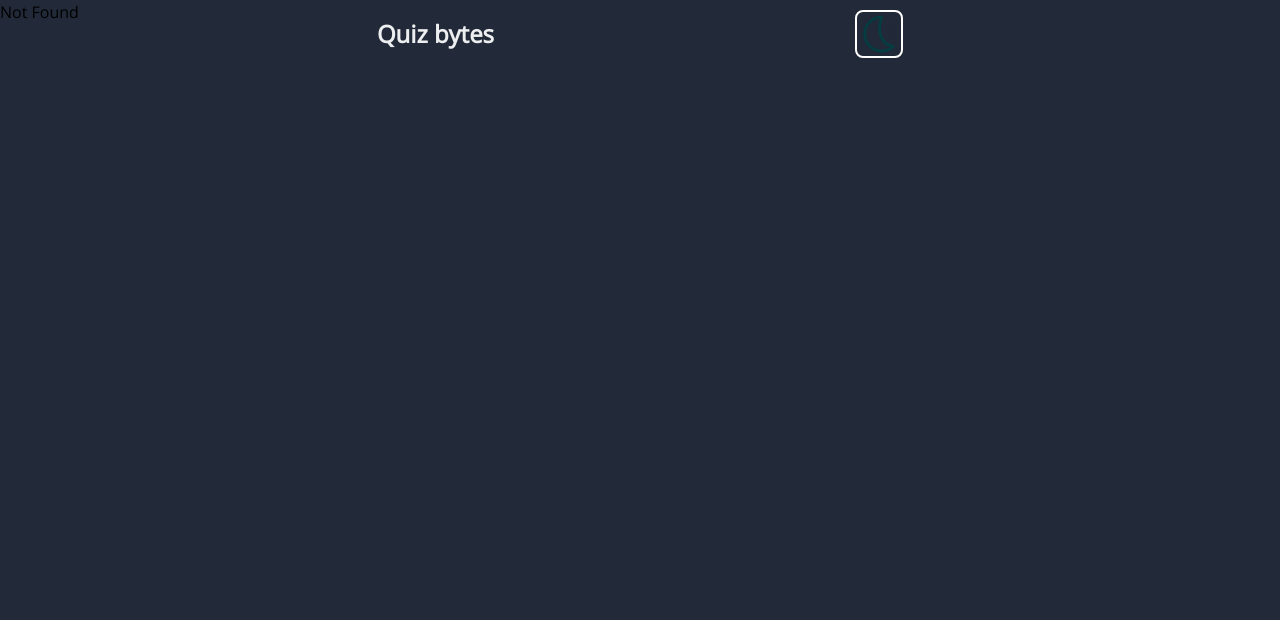
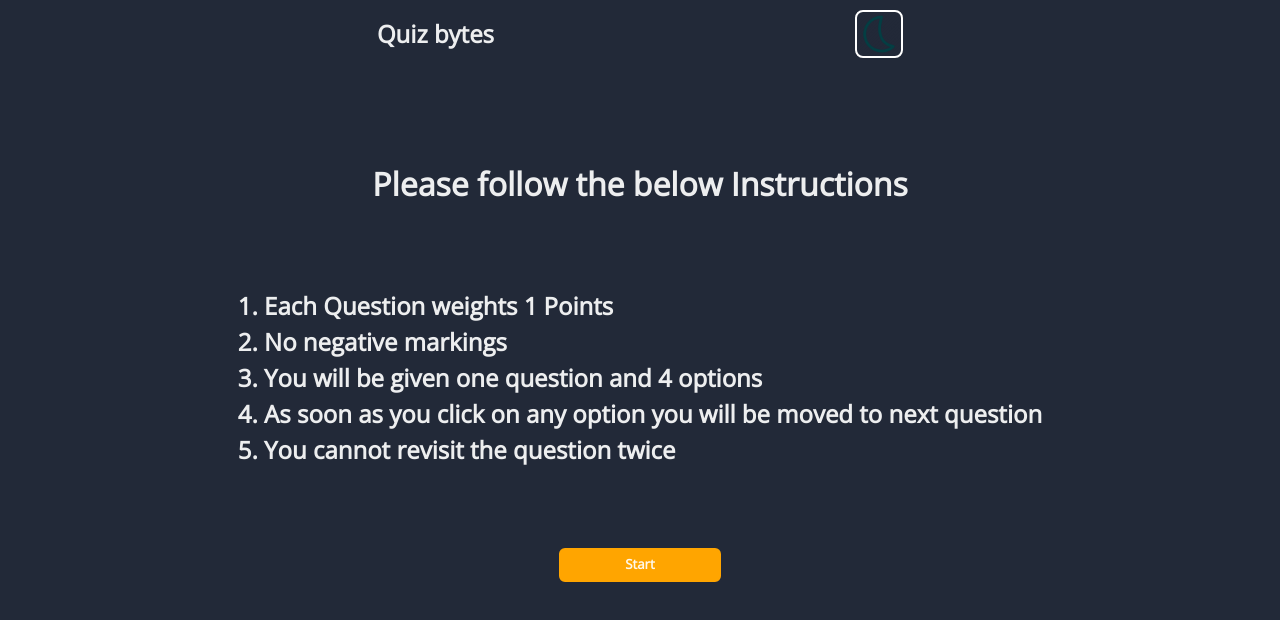
Before and after one commit to veereshbv04/QuizBytes, a React (Create React App) app: page /rulescard in a window 1280 px wide. Before the commit this address had no page. Shown: the top 620 px of the page. Built offline with nearby package versions, Linux system fonts and the light colour scheme; what miragejs would draw is missing.

Commit message:
feat: rules page added

```diff
--- a/src/App.css
+++ b/src/App.css
@@ -173,4 +173,15 @@ main{
     .question-count span{
         font-size: 1rem;
     }
+    .col-flex{
+        padding: 2rem;
+    }
+    .col-flex h2{
+        font-size: 1.5rem;
+    }
 }
+
+.col-flex{
+    display: flex;
+    flex-direction: column;
+}
--- /dev/null
+++ b/src/components/RulesCard.jsx
@@ -0,0 +1,20 @@
+import { Link, useNavigate } from "react-router-dom"
+
+export default function RulesCard(){
+    const navigate = useNavigate()
+    return (
+        <main className="col-flex">
+            <h1>Please follow the below Instructions</h1>
+            <div>
+                <h2>1. Each Question weights 1 Points</h2>
+                <h2>2. No negative markings</h2>
+                <h2>3. You will be given one question and 4 options</h2>
+                <h2>4. As soon as you click on any option you will be moved to next question</h2>
+                <h2>5. You cannot revisit the question twice</h2>
+
+            </div>
+
+             <button className="btn" onClick={()=>navigate("/quizsection")}>Start</button>
+        </main>
+    )
+}
--- a/src/database/quizdata.js
+++ b/src/database/quizdata.js
@@ -29,6 +29,24 @@ const questions = [
                     {option:"Math.min(x,y)", isCorrect:true},
                     {option:"Math.low(x,y)", isCorrect:false}
                 ]
+            },
+            {
+                questionText:"What is the output of 'console.log(typeof +'1')' ?",
+                optionsText:[
+                    {option:"Number", isCorrect:true},
+                    {option:"Object", isCorrect:false},
+                    {option:"String", isCorrect:false},
+                    {option:"Nan", isCorrect:false}
+                ]
+            },
+            {
+                questionText: "What is the output of 'console.log(2 +'4')' ?",
+                optionsText:[
+                    {option:"24", isCorrect:true},
+                    {option:"undefined", isCorrect:false},
+                    {option:"error", isCorrect:false},
+                    {option:"2", isCorrect:false}
+                ]
             }
         ]
     },
@@ -36,7 +54,7 @@ const questions = [
         id: 2,
         category: "html",
         questions: [{
-                questionText: "What do you understand bby HTML?",
+                questionText: "What do you understand by HTML?",
                 optionsText: [
                     {option: "HTML describes the structure of webpage",isCorrect: false},
                     {option: "HTML is standard markup language",   isCorrect: false},
--- a/src/pages/HomePage.jsx
+++ b/src/pages/HomePage.jsx
@@ -10,7 +10,7 @@ export default function HomePage(){
         <div className="quiz-card">
             <img src={process.env.PUBLIC_URL +"/assets/js.png"}/>
             <h2>JavaScript Quizes</h2>
-            <Link to="quizsection"><button value={1} onClick={(event)=> chooseCategory(event.target.value)} className="btn">Play Now</button></Link>
+            <Link to="rulescard"><button value={1} onClick={(event)=> chooseCategory(event.target.value)} className="btn">Play Now</button></Link>
         </div>
         <div className="quiz-card">
             <img src={process.env.PUBLIC_URL+"/assets/html.png"} />
@@ -25,12 +25,12 @@ export default function HomePage(){
         <div className="quiz-card">
             <img src={process.env.PUBLIC_URL+"/assets/science.png"} />
             <h2>Science Quizes</h2>
-            <Link to="quizsection"><button value={3} onClick={(event)=> chooseCategory(event.target.value)} className="btn">Play Now</button></Link>
+            <Link to="quizsection"><button value={4} onClick={(event)=> chooseCategory(event.target.value)} className="btn">Play Now</button></Link>
         </div>
         <div className="quiz-card">
             <img src={process.env.PUBLIC_URL+ "/assets/it.jpg"} />
             <h2>React Router Quizes</h2>
-            <Link to="quizsection"><button value={3} onClick={(event)=> chooseCategory(event.target.value)} className="btn">Play Now</button></Link>
+            <Link to="quizsection"><button value={5} onClick={(event)=> chooseCategory(event.target.value)} className="btn">Play Now</button></Link>
         </div>
 
     </main>
--- a/src/router/router.jsx
+++ b/src/router/router.jsx
@@ -2,6 +2,7 @@ import {Routes, Route,} from "react-router-dom";
 import HomePage from "../pages/HomePage";
 import QuizSection from "../components/QuizSection";
 import ScorePage from "../components/ScorePage";
+import RulesCard from "../components/RulesCard";
 
 export default function Router(){
     return (
@@ -10,6 +11,7 @@ export default function Router(){
             <Route path="/quizsection" element={<QuizSection/>}/>
             <Route path="*" element={<div>Not Found</div>} />
             <Route path="/scorepage" element={<ScorePage/>}/>
+            <Route path="/rulescard" element={<RulesCard/>}/>
         </Routes>
     )
 
```
